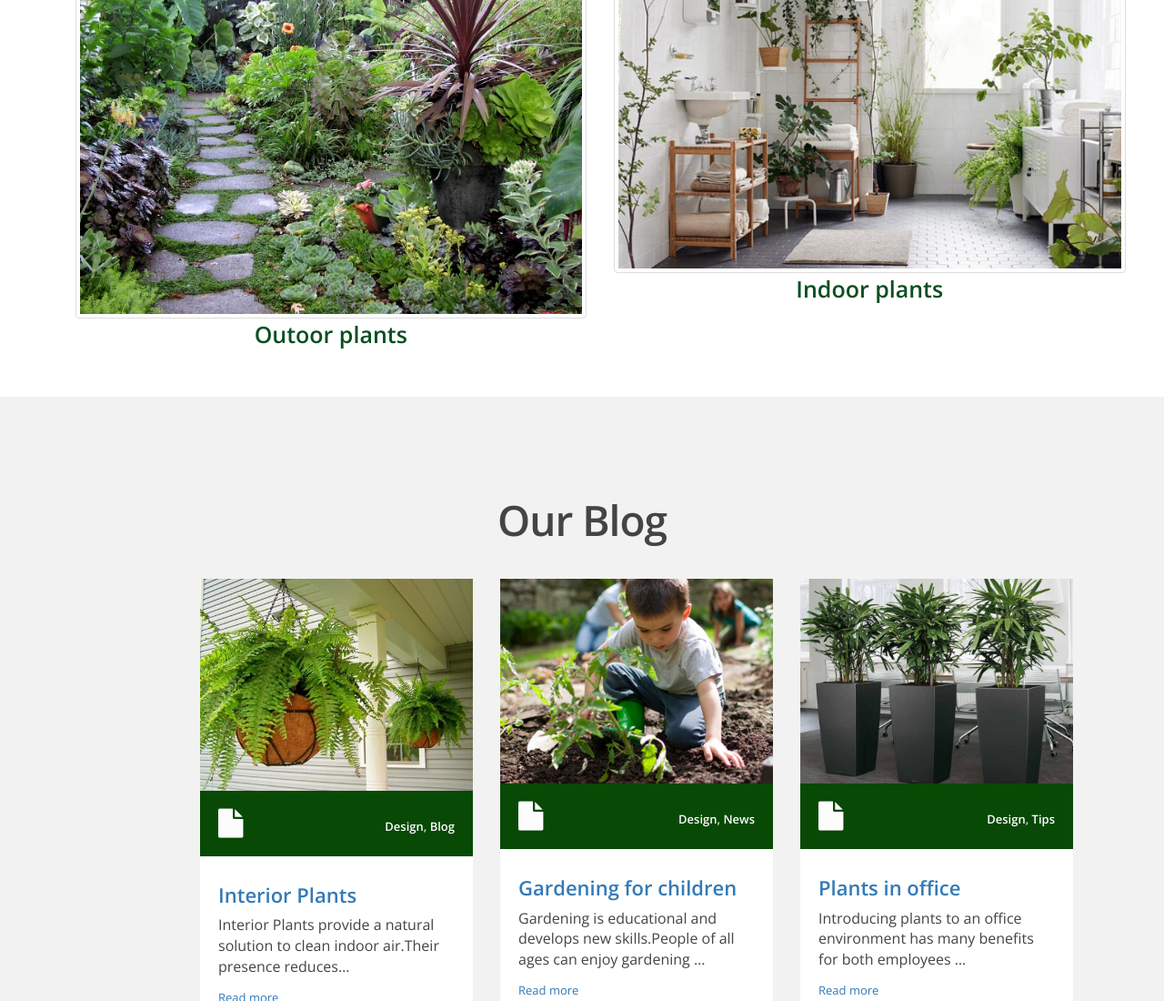
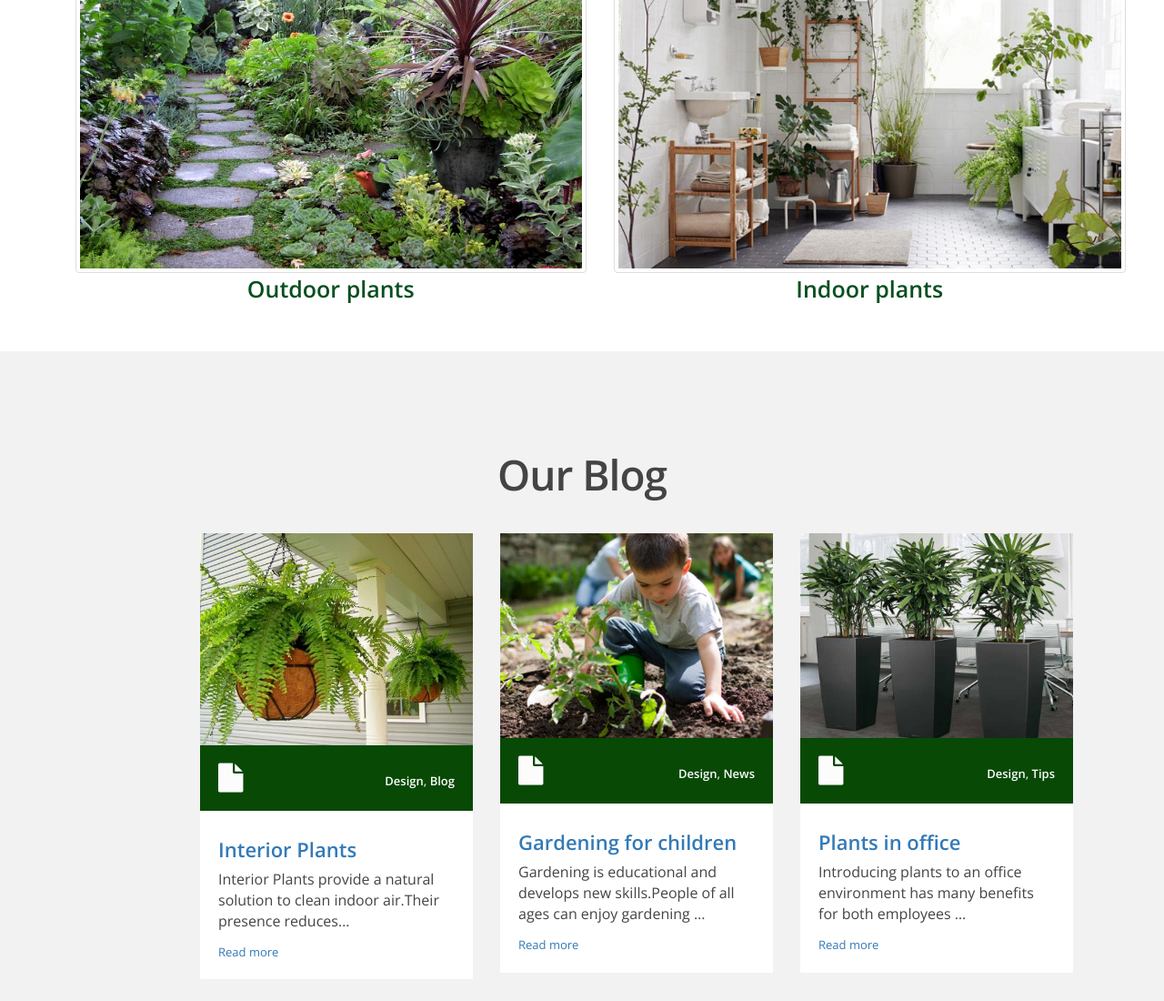
Before and after one commit to swati3m/swati3m.github.io, a plain HTML site: page index.html in a window 1280 px wide. Shown: the part 909-2009 px from the top of the page at 91% size. Drawn offline with nearby package versions, Linux system fonts and the light colour scheme.

Commit message:
first commit

```diff
--- a/index.html
+++ b/index.html
@@ -11,7 +11,7 @@
 <link href="css/bootstrap-3.3.6.css" rel="stylesheet" type="text/css">
 <link href="css/bootstrap-responsive.css" rel="stylesheet">
 
-<link href="style.css" rel="stylesheet">
+<link href=" style.css" rel="stylesheet">
 <!-- HTML5 shim and Respond.js for IE8 support of HTML5 elements and media queries -->
 <!-- WARNING: Respond.js doesn't work if you view the page via file:// -->
 <!--[if lt IE 9]>
@@ -107,7 +107,7 @@
 </div>
 <div class="row">
   <div class="col-md-6"><img src="img/outdoor.jpg" class="img-thumbnail img-responsive" alt="Placeholder image" id="edit">
-    <p class="meet" style="font-size:25px;text-align:center; ">Outoor plants<br>
+    <p class="meet" style="font-size:25px;text-align:center; ">Outdoor plants<br>
     </p>
   </div>
 <div class="col-md-6"><img src="img/indoor.jpg" class="img-thumbnail img-responsive" alt="Placeholder image" id="edit1">
--- a/style.css
+++ b/style.css
@@ -210,8 +210,8 @@ background-color: #fff ;	}
 #edit {
     position: relative;
 
-    width:  auto;
-    height: auto;
+    width:  750px;
+    height: 374px;
 
 
 }
```
Also changed, not shown: img/outdoor - Copy.jpg (added).
